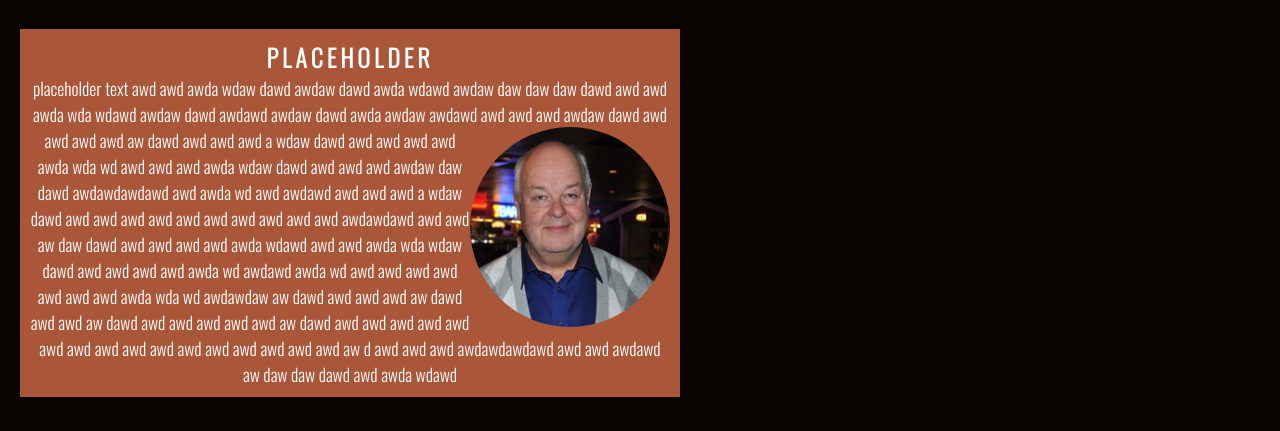
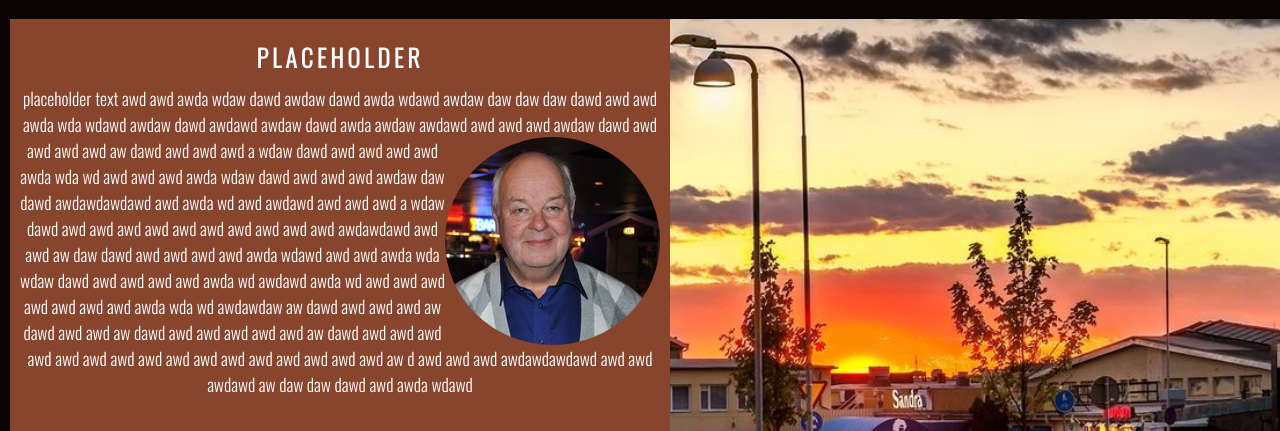
Before and after one commit to Ljunkan22/sandra, a plain HTML site: page about-uss.html in a window 1280 px wide. Shown: the part 91-522 px from the top of the page. Drawn offline with nearby package versions, Linux system fonts and the light colour scheme; a web font is replaced by a local one.

Commit message:
fix aboute us section so text and image is side by side

```diff
--- a/about-uss.html
+++ b/about-uss.html
@@ -35,9 +35,8 @@
 
     </header>
 
-<!-- about uss text and images -->
-    <section id="about-uss-text">
-        <div>
+    <section class="container">
+        <div class="one">
             <h2>placeholder</h2>
             <p>placeholder text awd awd awda wdaw dawd awdaw dawd awda wdawd awdaw daw
                 daw daw dawd awd awd awda wda wdawd awdaw dawd awdawd awdaw dawd awda
@@ -54,10 +53,17 @@
                 d awd awd awd awdawdawdawd awd awd awdawd aw daw daw dawd awd awda wdawd
             </p>
         </div>
+        <div class="two"></div>
+      </section>
+
+<!-- about uss text and images
+    <section id="about-uss-text">
         <div>
 
         </div>
-    </section>
+        <div></div>
+
+    </section>-->
 
     <footer>
         <h2>You can find us on</h2>
--- a/assets/css/style.css
+++ b/assets/css/style.css
@@ -192,19 +192,53 @@ footer h2 {
     color: #AA5639;
 }
 
-/* about uss secton */
-#about-uss-text {
+.container {
+    width: 100%;
+    height: 600px;
+    margin: auto;
+    padding: 10px;
+    text-align: center;
+  }
+
+  .container h2 {
+    color: #fff;
+    padding: 10px;
+  }
+
+  .one {
+    width: 50%;
+    height: 100%;
+    background: #88452e;
+    float: left;
+    padding: 10px;
+  }
+
+  .one img {
+      float: right;
+      border-radius: 50%;
+  }
+
+  .two {
+    margin-left: 50%;
+    height: 100%;
+    background: url('../images/sandra-image.jpg') no-repeat center center;
+    background-size: cover;
+    padding: 10px;
+  }
+
+/* about uss secton/
+#about-uss-text div {
     background-color: #AA5639;
-    background-size: cover;
     height: 100%;
-    width: 50%;
+    width: 25%;
     text-align: center;
     padding: 10px;
     border: 20px solid #0A0403;
+    box-sizing: border-box;
 
-}
+} *
 
-/* aboute us text */
+/* aboute us text
 #about-uss-text h2 {
     color: #fff;
 }
@@ -215,4 +249,4 @@ p img {
     background-color: #fff;
     float: right;
     border-radius: 100px;
-}
+}*/
```
Also changed, not shown: assets/images/sandra-image.jpg (added).
